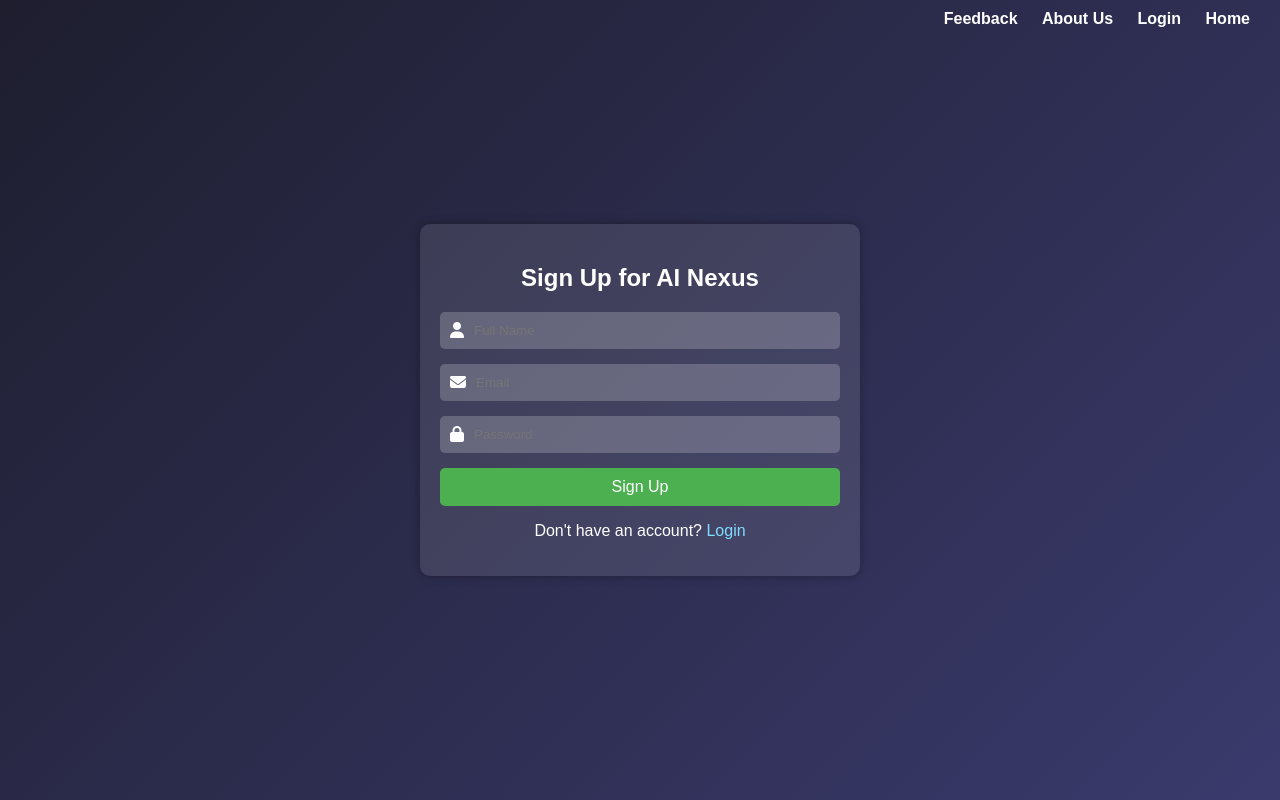
After one commit to ARHAM7447/chattingbot, a Flask app: page /signup in a window 1280 px wide. The commit adds this page. Run offline with Flask 3, Linux system fonts and the light colour scheme.

Commit message:
add signup and loginpage

```diff
--- a/app.py
+++ b/app.py
@@ -44,5 +44,33 @@
 def ai():
     return render_template('ai.html')
 
+@app.route('/signup', methods=['GET', 'POST'])
+def signup():
+    if request.method == 'POST':
+        username = request.form['username']
+        email = request.form['email']
+        password = request.form['password']
+
+        # TODO: Add user registration logic (e.g., save to database)
+        print(f"User signed up: {username}, {email}")
+
+        return redirect(url_for('login'))  # Redirect to login page after signup
+
+    return render_template('signup.html')
+
+@app.route('/login', methods=['GET', 'POST'])
+def login():
+    if request.method == 'POST':
+        email = request.form['email']
+        password = request.form['password']
+
+        # TODO: Add authentication logic (e.g., check credentials from database)
+        print(f"User login attempt: {email}")
+
+        return redirect(url_for('index'))  # Redirect to homepage after login
+
+    return render_template('login.html')
+
+
 if __name__ == '__main__':
     app.run(debug=True)
--- /dev/null
+++ b/static/css/signup.css
@@ -0,0 +1,99 @@
+/* signup.css */
+body {
+    font-family: Arial, sans-serif;
+    display: flex;
+    justify-content: center;
+    align-items: center;
+    height: 100vh;
+    background: linear-gradient(135deg, #1e1e2f, #3a3a6d);
+    color: white;
+    margin: 0;
+    flex-direction: column;
+}
+
+.nav-links {
+    position: absolute;
+    top: 10px;
+    right: 20px;
+}
+
+.nav-links a {
+    color: white;
+    text-decoration: none;
+    margin: 0 10px;
+    font-weight: bold;
+    transition: color 0.3s ease;
+}
+
+.nav-links a:hover {
+    color: #7fdbff;
+}
+
+.container {
+    background: rgba(255, 255, 255, 0.1);
+    padding: 20px;
+    border-radius: 10px;
+    box-shadow: 0 0 10px rgba(0, 0, 0, 0.3);
+    width: 100%;
+    max-width: 400px;
+    text-align: center;
+}
+
+h2 {
+    margin-bottom: 20px;
+}
+
+.input-group {
+    margin-bottom: 15px;
+    display: flex;
+    align-items: center;
+    background: rgba(255, 255, 255, 0.2);
+    padding: 10px;
+    border-radius: 5px;
+}
+
+.input-group input {
+    width: 100%;
+    background: transparent;
+    border: none;
+    outline: none;
+    color: white;
+    padding-left: 10px;
+}
+
+.input-group i {
+    color: white;
+}
+
+button {
+    background: #4CAF50;
+    color: white;
+    border: none;
+    padding: 10px 20px;
+    cursor: pointer;
+    width: 100%;
+    border-radius: 5px;
+    font-size: 16px;
+    transition: background 0.3s;
+}
+
+button:hover {
+    background: #45a049;
+}
+
+.link {
+    margin-top: 10px;
+}
+
+.link a {
+    color: #7fdbff;
+    text-decoration: none;
+}
+
+.link a:hover {
+    text-decoration: underline;
+}
+.error-message {
+    color: red;
+    margin-top: 10px;
+}
--- a/templates/about.html
+++ b/templates/about.html
@@ -12,9 +12,10 @@
             <span>AI Nexus</span>
         </div>
         <div class="nav-links">
+            <a href="{{ url_for('feedback') }}">Feedback</a>
+            <a href="{{ url_for('signup') }}">signup</a>
+            <a href="{{ url_for('login') }}">Login</a>
             <a href="{{ url_for('index') }}">Home</a>
-            <a href="{{ url_for('feedback') }}">Feedback</a>
-            <a href="{{ url_for('about') }}">About Us</a>
 
         </div>
     </nav>
--- a/templates/feedback.html
+++ b/templates/feedback.html
@@ -12,9 +12,10 @@
             <span>AI Nexus</span>
         </div>
         <div class="nav-links">
+            <a href="{{ url_for('about') }}">About Us</a>
+            <a href="{{ url_for('signup') }}">signup</a>
+            <a href="{{ url_for('login') }}">Login</a>
             <a href="{{ url_for('index') }}">Home</a>
-            <a href="{{ url_for('feedback') }}">Feedback</a>
-            <a href="{{ url_for('about') }}">About Us</a>
         </div>
     </nav>
 <section>
--- a/templates/index.html
+++ b/templates/index.html
@@ -17,7 +17,8 @@
         <div class="nav-links">
             <a href="{{ url_for('feedback') }}">Feedback</a>
             <a href="{{ url_for('about') }}">About Us</a>
-
+            <a href="{{ url_for('signup') }}">signup</a>
+            <a href="{{ url_for('login') }}">Login</a>
         </div>
     </nav>
 
--- /dev/null
+++ b/templates/signup.html
@@ -0,0 +1,40 @@
+<!-- index.html -->
+<!DOCTYPE html>
+<html lang="en">
+<head>
+    <meta charset="UTF-8">
+    <meta name="viewport" content="width=device-width, initial-scale=1.0">
+    <title>AI Nexus - Sign Up</title>
+    <link rel="stylesheet" href="{{ url_for('static', filename='css/signup.css') }}">
+    <link rel="stylesheet" href="https://cdnjs.cloudflare.com/ajax/libs/font-awesome/6.4.2/css/all.min.css">
+</head>
+<div class="nav-links">
+    <a href="{{ url_for('feedback') }}">Feedback</a>
+    <a href="{{ url_for('about') }}">About Us</a>
+    <a href="{{ url_for('login') }}">Login</a>
+    <a href="{{ url_for('index') }}">Home</a>
+</div>
+<body>
+    <div class="container">
+        <h2>Sign Up for AI Nexus</h2>
+        <form>
+            <div class="input-group">
+                <i class="fa fa-user"></i>
+                <input type="text" placeholder="Full Name" required>
+            </div>
+            <div class="input-group">
+                <i class="fa fa-envelope"></i>
+                <input type="email" placeholder="Email" required>
+            </div>
+            <div class="input-group">
+                <i class="fa fa-lock"></i>
+                <input type="password" placeholder="Password" required>
+            </div>
+            <button type="submit">Sign Up</button>
+        </form>
+        <div class="link">
+            <p>Don't have an account? <a href="{{ url_for('login') }}">Login</a></p>
+        </div>
+    </div>
+</body>
+</html>
```
Also changed, not shown: static/css/login.css (added, +99 -0 lines), templates/ai.html (+5 -4 lines), templates/login.html (added, +36 -0 lines).
